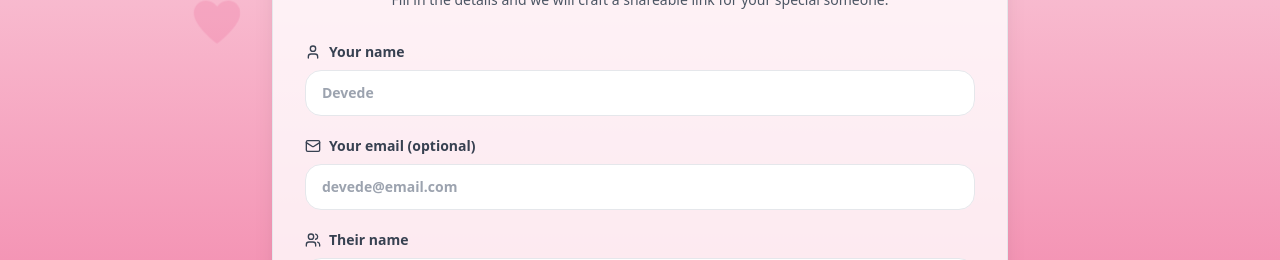
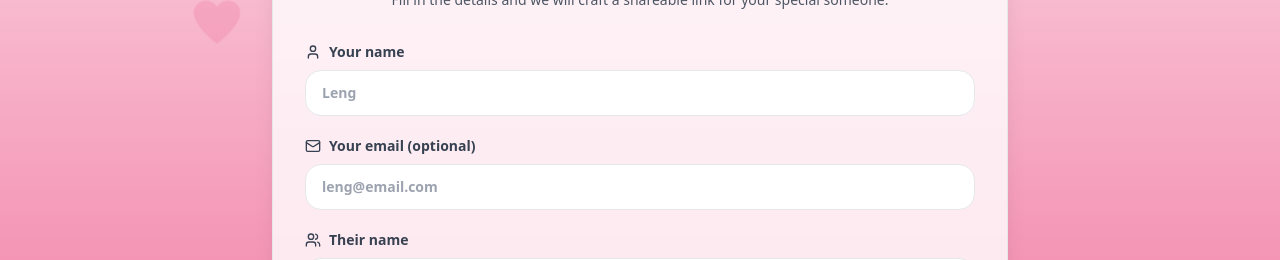
Before and after one commit to Crient/LetterXO, a React (Vite) app: page / in a window 1280 px wide. Shown: the part 334-594 px from the top of the page. Built offline with nearby package versions, Linux system fonts and the light colour scheme; a web font is replaced by a local one.

Commit message:
change name holder

```diff
--- a/src/components/host/HostCreation.jsx
+++ b/src/components/host/HostCreation.jsx
@@ -156,7 +156,7 @@ export default function HostCreation() {
               type="text"
               value={data.senderName}
               onChange={handleChange('senderName')}
-            placeholder="Devede"
+            placeholder="Leng"
               className="rounded-2xl border px-4 py-3 text-sm outline-none"
             />
           </label>
@@ -169,7 +169,7 @@ export default function HostCreation() {
               type="email"
               value={data.senderEmail}
               onChange={handleChange('senderEmail')}
-              placeholder="devede@email.com"
+              placeholder="leng@email.com"
               className="rounded-2xl border px-4 py-3 text-sm outline-none"
             />
           </label>
```
